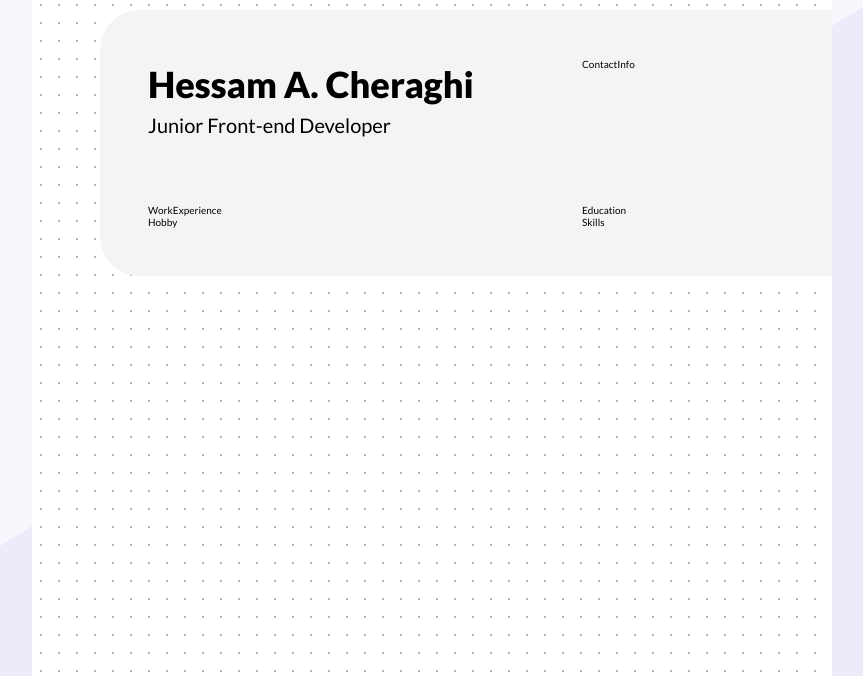
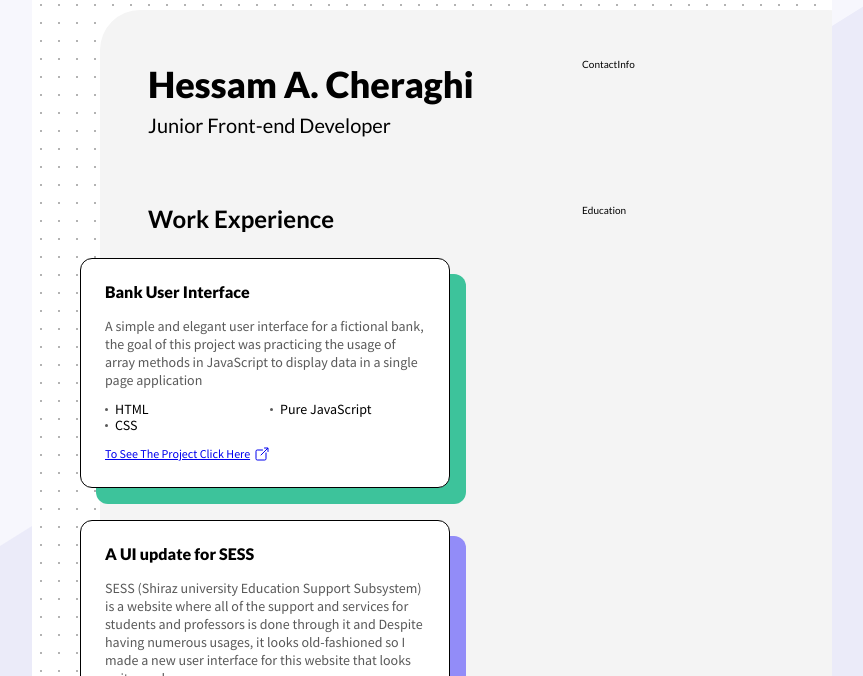
Before and after one commit to HessamCheraghi/resume-old-v1, a React (Create React App) app: page / in a window 1280 px wide. Shown: the part 124-800 px from the top of the page, without its empty margins (208-1071 px from the left). Built offline with nearby package versions, Linux system fonts and the light colour scheme.

Commit message:
finished work experience section

```diff
--- /dev/null
+++ b/src/components/WorkExperience/Box.jsx
@@ -0,0 +1,30 @@
+import styles from "./Box.module.css";
+import OpenOutline from "./OpenOutline";
+export default function Box({ project }) {
+  return (
+    <div className={styles.box}>
+      <div className={styles.name}>{project.name}</div>
+
+      <div className={styles.summary}>{project.summary}</div>
+
+      <ul className={styles.stack}>
+        {project.stack.map((tech) => (
+          <li key={tech} className={styles.tech}>
+            {tech}
+          </li>
+        ))}
+      </ul>
+
+      <a
+        href={project.link}
+        target="_blank"
+        className={styles.link}
+        title="Open in New Tab"
+        rel="noopener noreferrer"
+      >
+        To See The Project Click Here
+        <OpenOutline />
+      </a>
+    </div>
+  );
+}
--- /dev/null
+++ b/src/components/WorkExperience/Box.module.css
@@ -0,0 +1,70 @@
+.box {
+  padding: 2.4rem;
+  background: white;
+  border: 1px solid black;
+  border-radius: 1.2rem;
+  box-shadow: 1.6rem 1.6rem 0 var(--color-1);
+}
+.box:nth-child(2) {
+  box-shadow: 1.6rem 1.6rem 0px var(--color-2);
+}
+.box:nth-child(3) {
+  box-shadow: 1.6rem 1.6rem 0px var(--color-3);
+}
+.name {
+  font-weight: 900;
+  font-style: normal;
+  font-size: 1.6rem;
+  line-height: 1.8rem;
+  margin-bottom: 1.6rem;
+}
+.summary {
+  font-family: "Source Sans Pro", sans-serif;
+  color: var(--gray-1);
+  font-style: normal;
+  font-weight: 400;
+  font-size: 1.4rem;
+  line-height: 1.8rem;
+  margin-bottom: 1.2rem;
+}
+.stack {
+  list-style: none;
+  columns: 2;
+  -webkit-columns: 2;
+  -moz-columns: 2;
+  margin-bottom: 1.2rem;
+}
+.tech {
+  font-family: "Source Sans Pro", sans-serif;
+  font-style: normal;
+  font-weight: 400;
+  font-size: 1.4rem;
+  line-height: 1.6rem;
+
+  display: flex;
+  align-items: center;
+}
+.tech::before {
+  content: "";
+  display: inline-block;
+  background-color: var(--gray-1);
+  width: 3px;
+  height: 3px;
+  border-radius: 10px;
+  margin-right: 0.7rem;
+}
+.link {
+  font-family: "Source Sans Pro", sans-serif;
+  font-style: normal;
+  font-weight: 400;
+  font-size: 1.2rem;
+  line-height: 1.8rem;
+
+  display: flex;
+  align-items: center;
+}
+.link svg {
+  width: 1.6rem;
+  height: 1.6rem;
+  margin-left: 0.4rem;
+}
--- /dev/null
+++ b/src/components/WorkExperience/OpenOutline.jsx
@@ -0,0 +1,14 @@
+export default function OpenOutline() {
+  return (
+    <svg xmlns="http://www.w3.org/2000/svg" viewBox="0 0 512 512">
+      <path
+        d="M384 224v184a40 40 0 01-40 40H104a40 40 0 01-40-40V168a40 40 0 0140-40h167.48M336 64h112v112M224 288L440 72"
+        fill="none"
+        stroke="currentColor"
+        strokeLinecap="round"
+        strokeLinejoin="round"
+        strokeWidth="32"
+      />
+    </svg>
+  );
+}
--- a/src/components/WorkExperience/WorkExperience.jsx
+++ b/src/components/WorkExperience/WorkExperience.jsx
@@ -1,5 +1,15 @@
+import Box from "./Box";
 import styles from "./WorkExperience.module.css";
 
-export default function WorkExperience() {
-  return <div>WorkExperience</div>;
+export default function WorkExperience({ projects }) {
+  return (
+    <div className={styles.container}>
+      <div className={styles.title}>Work Experience</div>
+      <div className={styles.columnCard}>
+        {projects.map((project) => (
+          <Box key={project.name} project={project} />
+        ))}
+      </div>
+    </div>
+  );
 }
--- a/src/components/WorkExperience/WorkExperience.module.css
+++ b/src/components/WorkExperience/WorkExperience.module.css
@@ -0,0 +1,17 @@
+.container {
+}
+.title {
+  font-weight: 700;
+  font-style: normal;
+  font-size: 2.4rem;
+  line-height: 3rem;
+  margin-bottom: 2.4rem;
+}
+.columnCard {
+  display: flex;
+  flex-direction: column;
+  gap: 3.2rem;
+  position: relative;
+  left: -6.8rem;
+  margin-bottom: 4.8rem;
+}
--- a/src/index.css
+++ b/src/index.css
@@ -30,12 +30,26 @@
 2 / 4 / 8 / 12 / 16 / 24 / 32 / 48 / 64 / 80 / 96 / 128
 */
 
-@import url("https://fonts.googleapis.com/css2?family=Lato:wght@300;400;700;900&display=swap");
+@import url("https://fonts.googleapis.com/css2?family=Lato:wght@300;400;700;900&family=Source+Sans+Pro&display=swap");
 
 :root {
+  /* main colors */
+
+  --color-1: #3dc39b;
+  --color-2: #928cf8;
+  --color-3: #fe74a6;
+  --color-4: #5b6dff;
+  --color-4: #ffe975;
+
+  /* whites */
+
   --bg-color-1: hsl(240, 62%, 98%);
   --bg-color-2: hsl(240, 56%, 95%);
   --bg-color-3: #f4f4f4;
+
+  /* grays */
+
+  --gray-1: #595959;
 }
 * {
   margin: 0;
@@ -52,5 +66,6 @@ body {
   font-family: "Lato", sans-serif;
   -webkit-font-smoothing: antialiased;
   -moz-osx-font-smoothing: grayscale;
-  background-color: #ffffff;
+  background-color: white;
+  color: black;
 }
```
